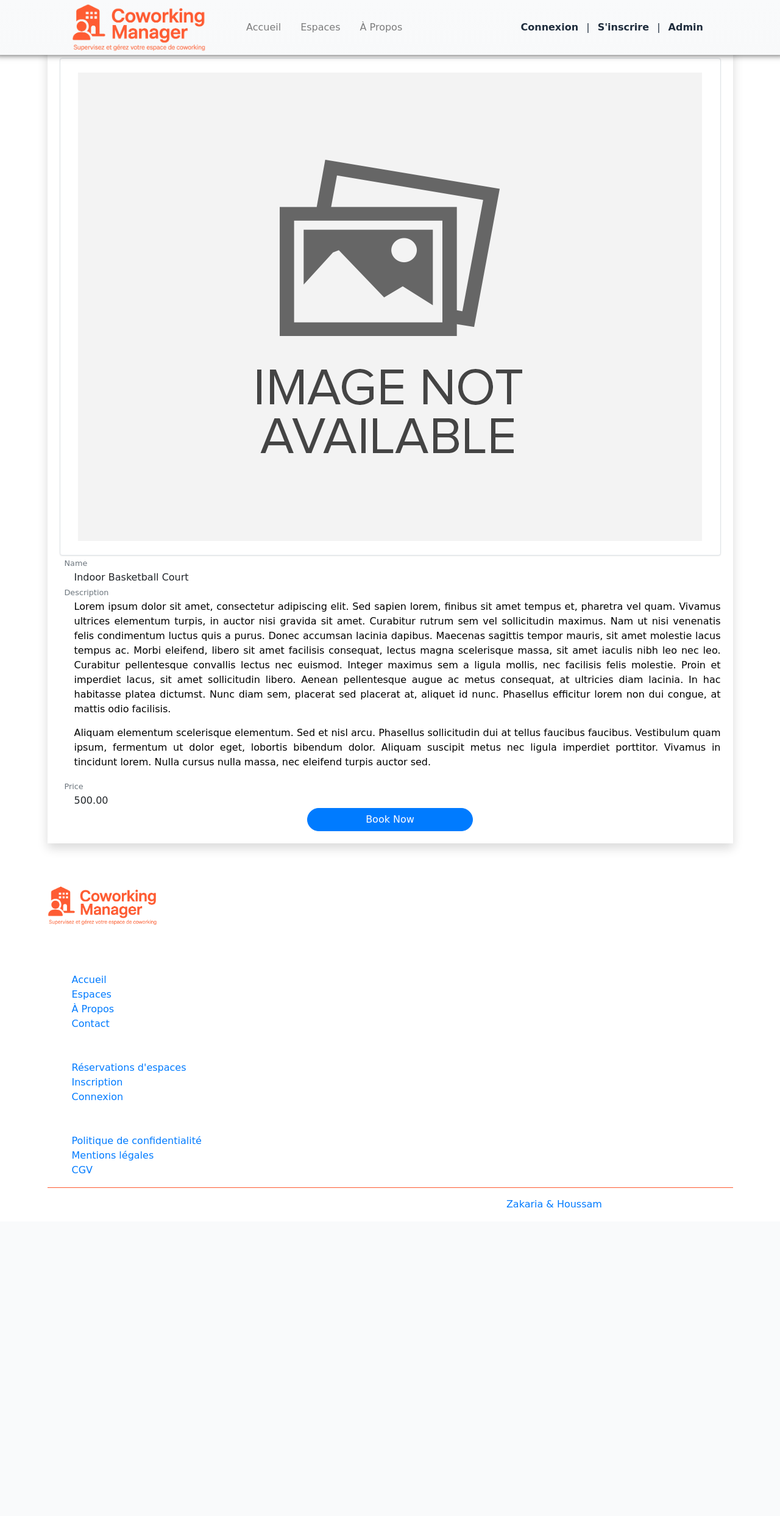
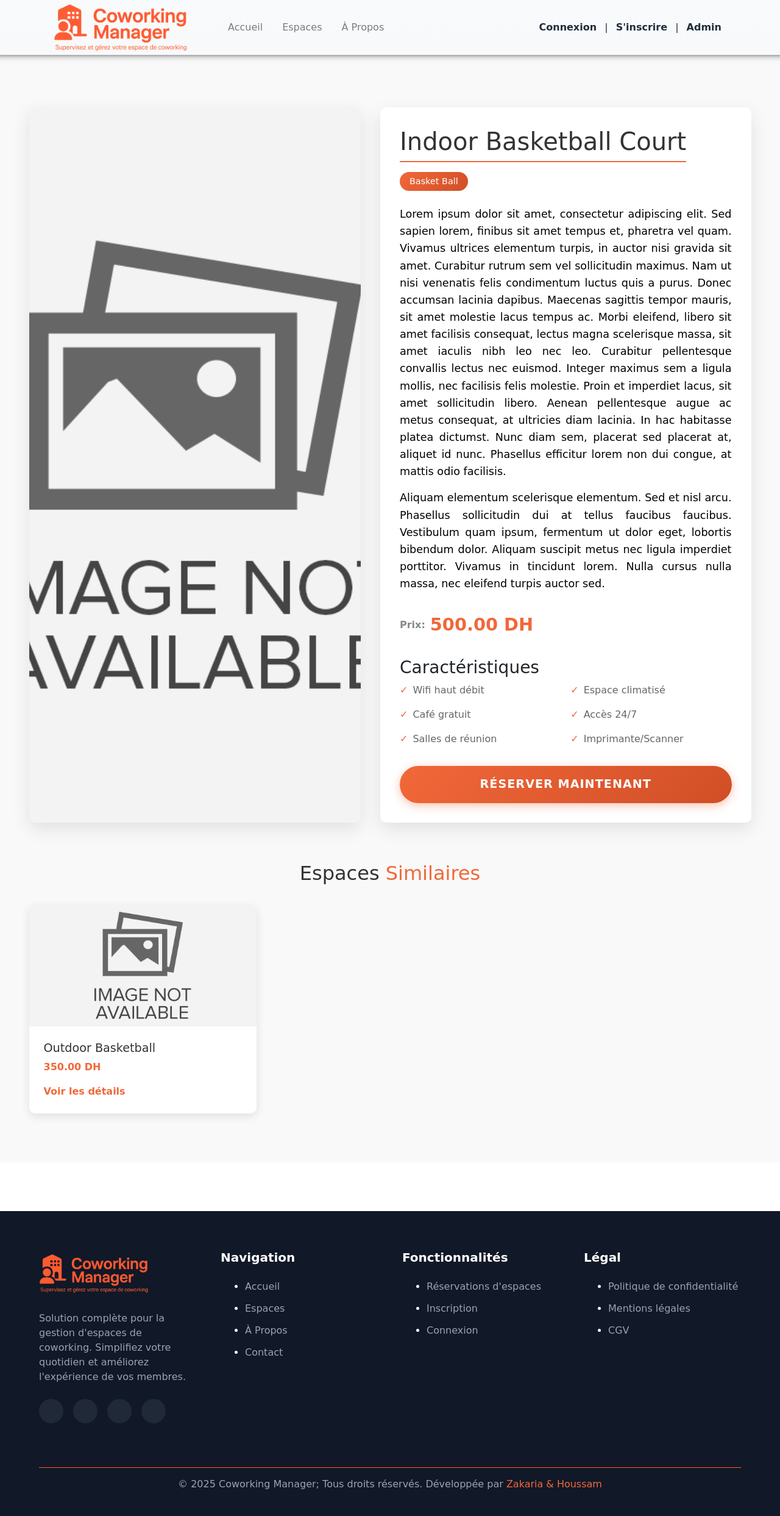
Before and after one commit to ZakariaCoder/esma-3gi, a PHP site: page /esma-3gi/?p=view_facility&id=1 in a window 1280 px wide. Shown: the whole page at 61% size. Before the commit the page ends 1980 px from the top, so only its background shows below. Run offline with PHP 8.4, Linux system fonts and the light colour scheme; data comes from the database, SQL or seed files in the repository; some libraries are stand-ins or nearby versions.

Commit message:
final single product

```diff
--- /dev/null
+++ b/assets/css/facility-view.css
@@ -0,0 +1,232 @@
+:root {
+    --primary: #f1683a;
+    --primary-light: #ff8a60;
+    --primary-dark: #d14e25;
+    --text-dark: #333333;
+    --text-light: #ffffff;
+    --bg-light: #f9f9f9;
+    --bg-white: #ffffff;
+    --bg-grey: #f5f5f5;
+    --shadow: rgba(0, 0, 0, 0.2);
+}
+
+.facility-view-section {
+    padding: 5rem 0;
+    background-color: var(--bg-light);
+    margin-top: 6rem;
+    margin-bottom: 5rem;
+}
+
+.facility-container {
+    max-width: 1200px;
+    margin: 0 auto;
+    padding: 0;
+    display: flex;
+    flex-wrap: wrap;
+    gap: 2rem;
+}
+
+.facility-image-container {
+    flex: 1;
+    min-width: 300px;
+    border-radius: 10px;
+    overflow: hidden;
+    box-shadow: 0 10px 30px rgba(0, 0, 0, 0.1);
+}
+
+.facility-img {
+    width: 100%;
+    height: 100%;
+    object-fit: cover;
+    object-position: center;
+    transition: transform 0.5s ease;
+}
+
+.facility-img:hover {
+    transform: scale(1.03);
+}
+
+.facility-details {
+    flex: 1;
+    min-width: 300px;
+    background-color: var(--bg-white);
+    padding: 2rem;
+    border-radius: 10px;
+    box-shadow: 0 10px 30px rgba(0, 0, 0, 0.1);
+}
+
+.facility-name {
+    font-size: 2.5rem;
+    margin-bottom: 1rem;
+    color: var(--text-dark);
+    border-bottom: 2px solid var(--primary);
+    padding-bottom: 0.5rem;
+    display: inline-block;
+}
+
+.facility-category {
+    display: inline-block;
+    background: linear-gradient(135deg, var(--primary), var(--primary-dark));
+    color: var(--text-light);
+    padding: 0.3rem 1rem;
+    border-radius: 20px;
+    font-size: 0.9rem;
+    margin-bottom: 1.5rem;
+}
+
+.facility-description {
+    margin-bottom: 2rem;
+    font-size: 1.1rem;
+    line-height: 1.6;
+    color: #666;
+}
+
+.facility-price {
+    font-size: 1.8rem;
+    font-weight: 700;
+    color: var(--primary);
+    margin-bottom: 2rem;
+    display: flex;
+    align-items: center;
+}
+
+.price-label {
+    font-size: 1rem;
+    color: #888;
+    margin-right: 0.5rem;
+}
+
+.facility-features {
+    margin-bottom: 2rem;
+}
+
+.feature-list {
+    list-style: none;
+    padding: 0;
+    display: grid;
+    grid-template-columns: repeat(auto-fill, minmax(200px, 1fr));
+    gap: 1rem;
+}
+
+.feature-item {
+    display: flex;
+    align-items: center;
+    font-size: 1rem;
+    color: #666;
+}
+
+.feature-item:before {
+    content: "✓";
+    color: var(--primary);
+    font-weight: bold;
+    margin-right: 0.5rem;
+}
+
+.cta-button {
+    display: inline-block;
+    background: linear-gradient(135deg, var(--primary), var(--primary-dark));
+    color: var(--text-light);
+    padding: 1rem 2rem;
+    border-radius: 50px;
+    text-decoration: none;
+    font-weight: 600;
+    font-size: 1.2rem;
+    transition: all 0.3s ease;
+    border: none;
+    cursor: pointer;
+    box-shadow: 0 4px 15px rgba(241, 104, 58, 0.4);
+    text-transform: uppercase;
+    letter-spacing: 1px;
+    width: 100%;
+    text-align: center;
+}
+
+.cta-button:hover {
+    background: linear-gradient(135deg, var(--primary-dark), var(--primary));
+    transform: translateY(-3px);
+    box-shadow: 0 6px 20px rgba(241, 104, 58, 0.5);
+}
+
+.related-facilities {
+    margin-top: 4rem;
+}
+
+.related-title {
+    font-size: 2rem;
+    margin-bottom: 2rem;
+    text-align: center;
+    color: var(--text-dark);
+}
+
+.related-title span {
+    color: var(--primary);
+}
+
+.related-grid {
+    display: grid;
+    grid-template-columns: repeat(auto-fill, minmax(280px, 1fr));
+    gap: 2rem;
+}
+
+.related-card {
+    background-color: var(--bg-white);
+    border-radius: 10px;
+    overflow: hidden;
+    box-shadow: 0 5px 15px rgba(0, 0, 0, 0.1);
+    transition: transform 0.3s ease, box-shadow 0.3s ease;
+}
+
+.related-card:hover {
+    transform: translateY(-10px);
+    box-shadow: 0 15px 30px rgba(0, 0, 0, 0.15);
+}
+
+.related-img {
+    width: 100%;
+    height: 200px;
+    object-fit: cover;
+}
+
+.related-info {
+    padding: 1.5rem;
+}
+
+.related-name {
+    font-size: 1.2rem;
+    margin-bottom: 0.5rem;
+    color: var(--text-dark);
+}
+
+.related-price {
+    color: var(--primary);
+    font-weight: 700;
+    margin-bottom: 1rem;
+}
+
+.related-link {
+    display: inline-block;
+    color: var(--primary);
+    text-decoration: none;
+    font-weight: 600;
+    transition: color 0.3s ease;
+}
+
+.related-link:hover {
+    color: var(--primary-dark);
+}
+
+/* Responsive adjustments */
+@media (max-width: 768px) {
+    .facility-container {
+        flex-direction: column;
+    }
+
+    .facility-image-container,
+    .facility-details {
+        width: 100%;
+    }
+
+    .related-grid {
+        grid-template-columns: repeat(auto-fill, minmax(250px, 1fr));
+    }
+}
--- a/view_facility.php
+++ b/view_facility.php
@@ -5,6 +5,9 @@ if(isset($_GET['id']) && $_GET['id'] > 0){
         foreach($qry->fetch_assoc() as $k => $v){
             $$k=stripslashes($v);
         }
+
+        // Get related facilities
+        $related_qry = $conn->query("SELECT f.*, c.name as category from `facility_list` f inner join category_list c on f.category_id = c.id where f.category_id = '{$category_id}' AND f.id != '{$_GET['id']}' and f.delete_flag = 0 and f.status = 1 LIMIT 3");
     } else {
         echo "<script>alert('Espace non trouvé ou non disponible!');</script>";
         echo "<script>window.location.href='./?p=facility_available';</script>";
@@ -15,45 +18,63 @@ if(isset($_GET['id']) && $_GET['id'] > 0){
     exit;
 }
 ?>
-<style>
-    .facility-img{
-        width:100%;
-        object-fit:scale-down;
-        object-position:center center;
-    }
-</style>
-<section class="py-5">
-    <div class="container pt-4">
-        <div class="card rounded-0 card-outline card-primary shadow">
-            <div class="card-body">
-                <div class="row">
-                    <div class="col-md-12 text-center">
-                        <img src="<?= validate_image(isset($image_path) ? $image_path : "") ?>" alt="facility Image <?= isset($name) ? $name : "" ?>" class="img-thumbnail facility-img">
+<!-- Link to CSS files -->
+<link rel="stylesheet" href="<?php echo base_url ?>assets/css/facility-view.css">
+<link rel="stylesheet" href="<?php echo base_url ?>assets/css/footer.css">
+
+<section class="facility-view-section">
+    <div class="container">
+        <div class="facility-container">
+            <div class="facility-image-container">
+                <img src="<?= validate_image(isset($image_path) ? $image_path : "") ?>" alt="<?= isset($name) ? $name : "Coworking Space" ?>" class="facility-img">
+            </div>
+
+            <div class="facility-details">
+                <h1 class="facility-name"><?= isset($name) ? $name : 'Espace de Coworking' ?></h1>
+                <div class="facility-category"><?= isset($category) ? $category : 'Catégorie' ?></div>
+
+                <div class="facility-description">
+                    <?= isset($description) ? $description : 'Description non disponible' ?>
+                </div>
+
+                <div class="facility-price">
+                    <span class="price-label">Prix:</span>
+                    <?= isset($price) ? number_format($price, 2) . ' DH' : 'Prix non disponible' ?>
+                </div>
+
+                <div class="facility-features">
+                    <h3>Caractéristiques</h3>
+                    <ul class="feature-list">
+                        <li class="feature-item">Wifi haut débit</li>
+                        <li class="feature-item">Espace climatisé</li>
+                        <li class="feature-item">Café gratuit</li>
+                        <li class="feature-item">Accès 24/7</li>
+                        <li class="feature-item">Salles de réunion</li>
+                        <li class="feature-item">Imprimante/Scanner</li>
+                    </ul>
+                </div>
+
+                <button class="cta-button" id="book_now" type="button">Réserver Maintenant</button>
+            </div>
+        </div>
+
+        <?php if($related_qry->num_rows > 0): ?>
+        <div class="related-facilities">
+            <h2 class="related-title">Espaces <span>Similaires</span></h2>
+            <div class="related-grid">
+                <?php while($row = $related_qry->fetch_assoc()): ?>
+                <div class="related-card">
+                    <img src="<?= validate_image($row['image_path']) ?>" alt="<?= $row['name'] ?>" class="related-img">
+                    <div class="related-info">
+                        <h3 class="related-name"><?= $row['name'] ?></h3>
+                        <div class="related-price"><?= number_format($row['price'], 2) ?> DH</div>
+                        <a href="./?p=view_facility&id=<?= $row['id'] ?>" class="related-link">Voir les détails</a>
                     </div>
                 </div>
-                <fieldset>
-                    <div class="row">
-                        <div class="col-md-12">
-                            <small class="mx-2 text-muted">Name</small>
-                            <div class="pl-4"><?= isset($name) ? $name : '' ?></div>
-                        </div>
-                        <div class="col-md-12">
-                            <small class="mx-2 text-muted">Description</small>
-                            <div class="pl-4"><?= isset($description) ? $description : '' ?></div>
-                        </div>
-                    </div>
-                    <div class="row">
-                        <div class="col-md-12">
-                            <small class="mx-2 text-muted">Price</small>
-                            <div class="pl-4"><?= isset($price) ? number_format($price,2) : '' ?></div>
-                        </div>
-                    </div>
-                </fieldset>
-                <center>
-                    <button class="btn btn-large btn-primary rounded-pill w-25" id="book_now" type="button">Book Now</button>
-                </center>
+                <?php endwhile; ?>
             </div>
         </div>
+        <?php endif; ?>
     </div>
 </section>
 
```
